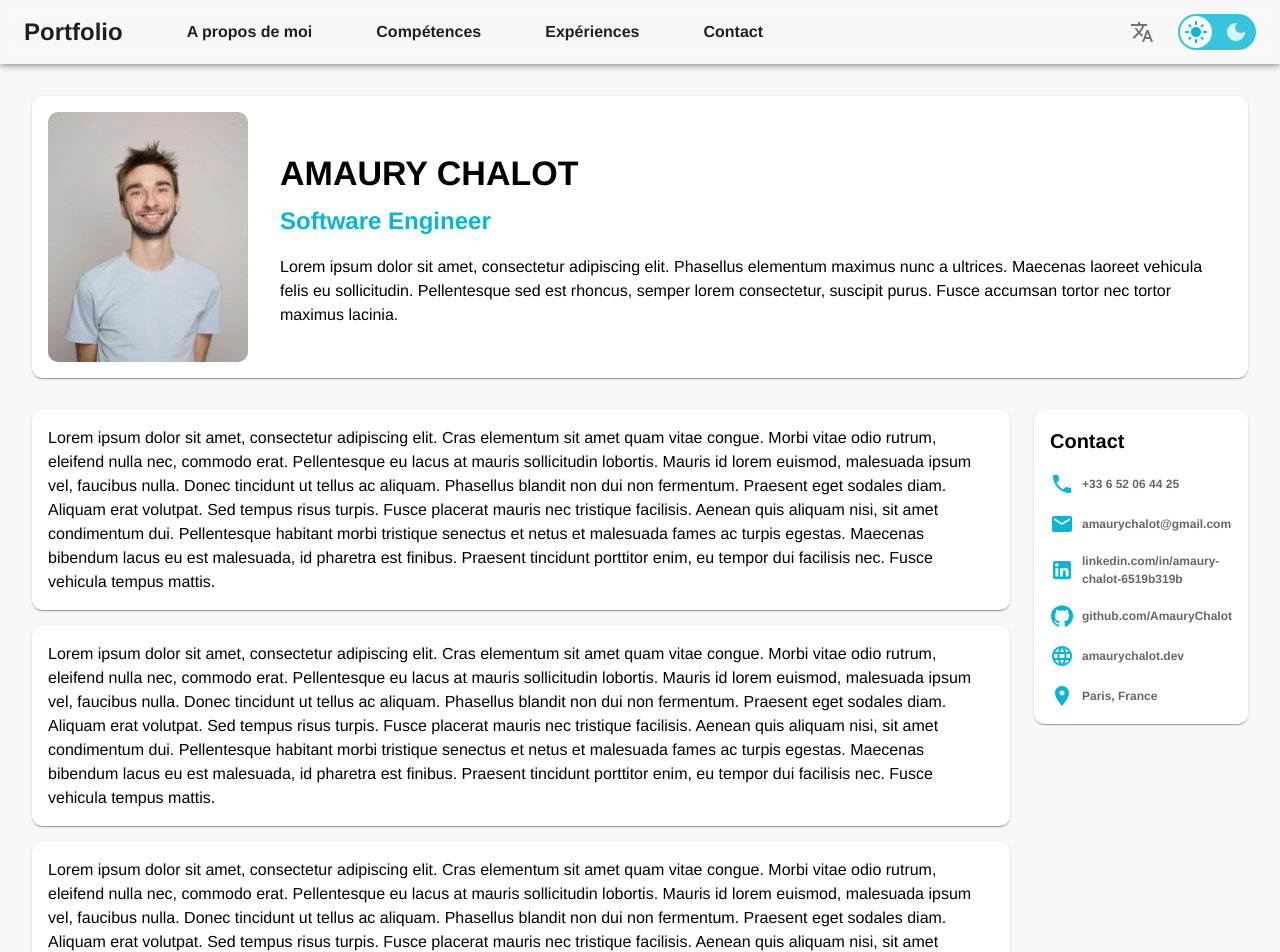
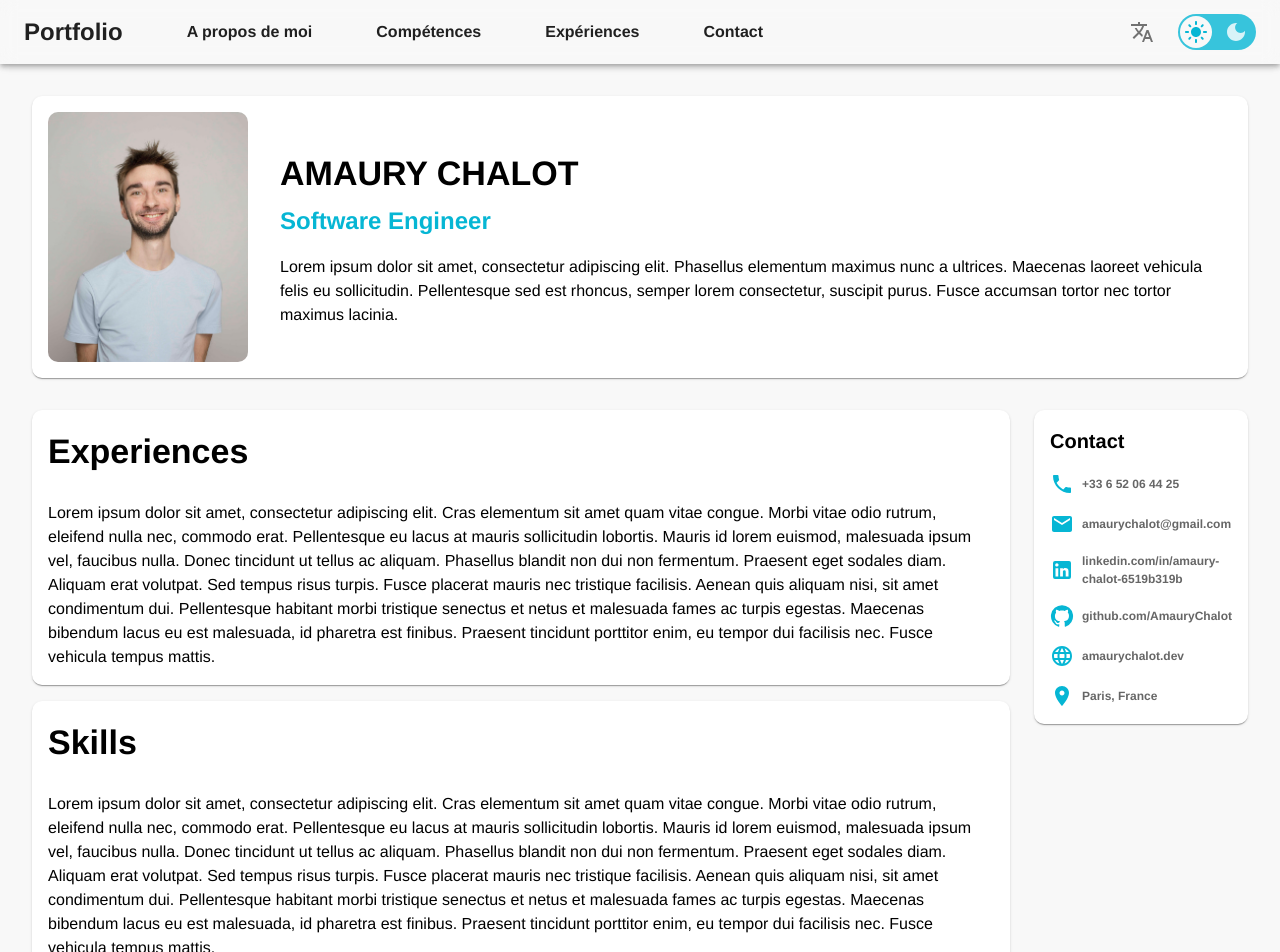
Before and after one commit to AmauryChalot/react-resume, a React (Vite) app: page / in a window 1280 px wide. Shown: the top 952 px of the page. Built offline with nearby package versions, Linux system fonts and the light colour scheme.

Commit message:
feat: trigger when div in the top half of the screen

```diff
--- a/src/components/Card/CustomCard.models.ts
+++ b/src/components/Card/CustomCard.models.ts
@@ -1,3 +1,5 @@
 export interface CustomCardProps {
+    title: string;
     id?: string;
+    highlighted?: boolean;
 }
--- a/src/components/Card/CustomCard.styles.ts
+++ b/src/components/Card/CustomCard.styles.ts
@@ -13,3 +13,43 @@ export const sxCustomCardContainer: SxProps<Theme> = {
     backgroundColor: (theme) => theme.palette.background.paper,
     backgroundImage: "none",
 }
+
+export const sxCustomCardTitle: SxProps<Theme> = {
+    color: (theme) => theme.palette.text.primary,
+    fontSize: (theme) => theme.typography.h4.fontSize,
+    fontWeight: 800,
+    fontFamily: (theme) => theme.typography.fontFamily,
+    display: "inline-block",
+    position: "relative",
+
+    "&:after": {
+        content: "''",
+        position: "absolute",
+        width: "100%",
+        transform: "scaleX(0)",
+        height: "4px",
+        bottom: 0,
+        left: 0,
+        backgroundColor: (theme) => theme.palette.secondary.main,
+        transformOrigin: "bottom right",
+        transition: "transform 0.2s ease-out",
+      },
+};
+
+export const sxCustomCardTitleHighlighted: SxProps<Theme> = {
+    ...sxCustomCardTitle,
+    color: (theme) => theme.palette.secondary.main,
+
+    "&:after": {
+        content: "''",
+        position: "absolute",
+        width: "100%",
+        transform: "scaleX(1)",
+        transformOrigin: "bottom left",
+        height: "4px",
+        bottom: 0,
+        left: 0,
+        backgroundColor: (theme) => theme.palette.secondary.main,
+        transition: "transform 0.2s ease-out",
+      },
+};
--- a/src/components/Card/CustomCard.tsx
+++ b/src/components/Card/CustomCard.tsx
@@ -1,22 +1,36 @@
 import React from "react";
-import { Card } from "@mui/material";
+import { Card, Typography } from "@mui/material";
 import { sxCustomCardContainer } from "./CustomCard.styles";
 import { CustomCardProps } from "./CustomCard.models";
+import {
+  sxCustomCardTitle,
+  sxCustomCardTitleHighlighted,
+} from "./CustomCard.styles";
 
 export const CustomCard = (props: CustomCardProps) => {
   return (
     <Card sx={sxCustomCardContainer} id={props.id}>
+      <Typography
+        sx={
+          props.highlighted ? sxCustomCardTitleHighlighted : sxCustomCardTitle
+        }
+      >
+        {props.title}
+      </Typography>
+      <Typography sx={{ marginTop: "24px" }}>
         Lorem ipsum dolor sit amet, consectetur adipiscing elit. Cras elementum
         sit amet quam vitae congue. Morbi vitae odio rutrum, eleifend nulla nec,
         commodo erat. Pellentesque eu lacus at mauris sollicitudin lobortis.
         Mauris id lorem euismod, malesuada ipsum vel, faucibus nulla. Donec
         tincidunt ut tellus ac aliquam. Phasellus blandit non dui non fermentum.
         Praesent eget sodales diam. Aliquam erat volutpat. Sed tempus risus
-      turpis. Fusce placerat mauris nec tristique facilisis. Aenean quis aliquam
-      nisi, sit amet condimentum dui. Pellentesque habitant morbi tristique
-      senectus et netus et malesuada fames ac turpis egestas. Maecenas bibendum
-      lacus eu est malesuada, id pharetra est finibus. Praesent tincidunt
-      porttitor enim, eu tempor dui facilisis nec. Fusce vehicula tempus mattis.
+        turpis. Fusce placerat mauris nec tristique facilisis. Aenean quis
+        aliquam nisi, sit amet condimentum dui. Pellentesque habitant morbi
+        tristique senectus et netus et malesuada fames ac turpis egestas.
+        Maecenas bibendum lacus eu est malesuada, id pharetra est finibus.
+        Praesent tincidunt porttitor enim, eu tempor dui facilisis nec. Fusce
+        vehicula tempus mattis.
+      </Typography>
     </Card>
   );
 };
--- a/src/modules/App/App.tsx
+++ b/src/modules/App/App.tsx
@@ -12,10 +12,45 @@ import {
   sxAppContentRightContainer,
   sxPageContainer,
 } from "./App.styles";
+import { useRef, useEffect, useState } from "react";
 
 function App() {
   const theme = useTheme();
   const isSmall = useMediaQuery(theme.breakpoints.down("md"));
+
+  const myRef = useRef<HTMLDivElement | null>(null);
+  const [myRefIsVisible, setMyRefIsVisible] = useState<boolean>(false);
+
+  useEffect(() => {
+    myRef.current?.focus();
+    // const observer = new IntersectionObserver((entries) => {
+    //   const entry = entries[0];
+    //   setMyRefIsVisible(entry.isIntersecting);
+    //   console.log(entry);
+    // });
+    // if (myRef.current) observer.observe(myRef.current);
+    console.log(myRef.current?.offsetTop);
+    console.log(window.scrollY);
+    const handleScroll = (e: Event) => {
+      if (window.scrollY >= 0 && window.scrollY <= window.innerHeight / 4) {
+        // Set states for nav items here if the user is on the first section
+        setMyRefIsVisible(false);
+      } else if (
+        myRef.current &&
+        myRef.current.offsetTop - window.scrollY < window.innerHeight / 2
+      ) {
+        setMyRefIsVisible(true);
+      }
+    };
+    document.addEventListener("scroll", handleScroll);
+    return () => {
+      document.removeEventListener("scroll", handleScroll);
+    };
+  }, [window.scrollY]);
+
+  // useEffect(() => {
+  //   console.log(myRefIsVisible);
+  // }, [myRefIsVisible]);
 
   return (
     <Box sx={sxPageContainer}>
@@ -24,12 +59,15 @@ function App() {
         <ContactCard />
         <Box sx={isSmall ? sxAppContentContainerSmall : sxAppContentContainer}>
           <Box sx={sxAppContentLeftContainer}>
-            <CustomCard />
-            <CustomCard id={"skills"} />
-            <CustomCard />
-            <CustomCard />
-            <CustomCard />
-            <CustomCard id={"experiences"} />
+            <CustomCard id={"experiences"} title={"Experiences"} />
+            <section ref={myRef}>
+              <CustomCard
+                id={"skills"}
+                highlighted={myRefIsVisible}
+                title={"Skills"}
+              />
+            </section>
+            <CustomCard id={"projects"} title={"Projects"} />
           </Box>
           <Box sx={sxAppContentRightContainer}>
             <LinkCard />
```
Lines whose indentation alone changed are shown as unchanged.
